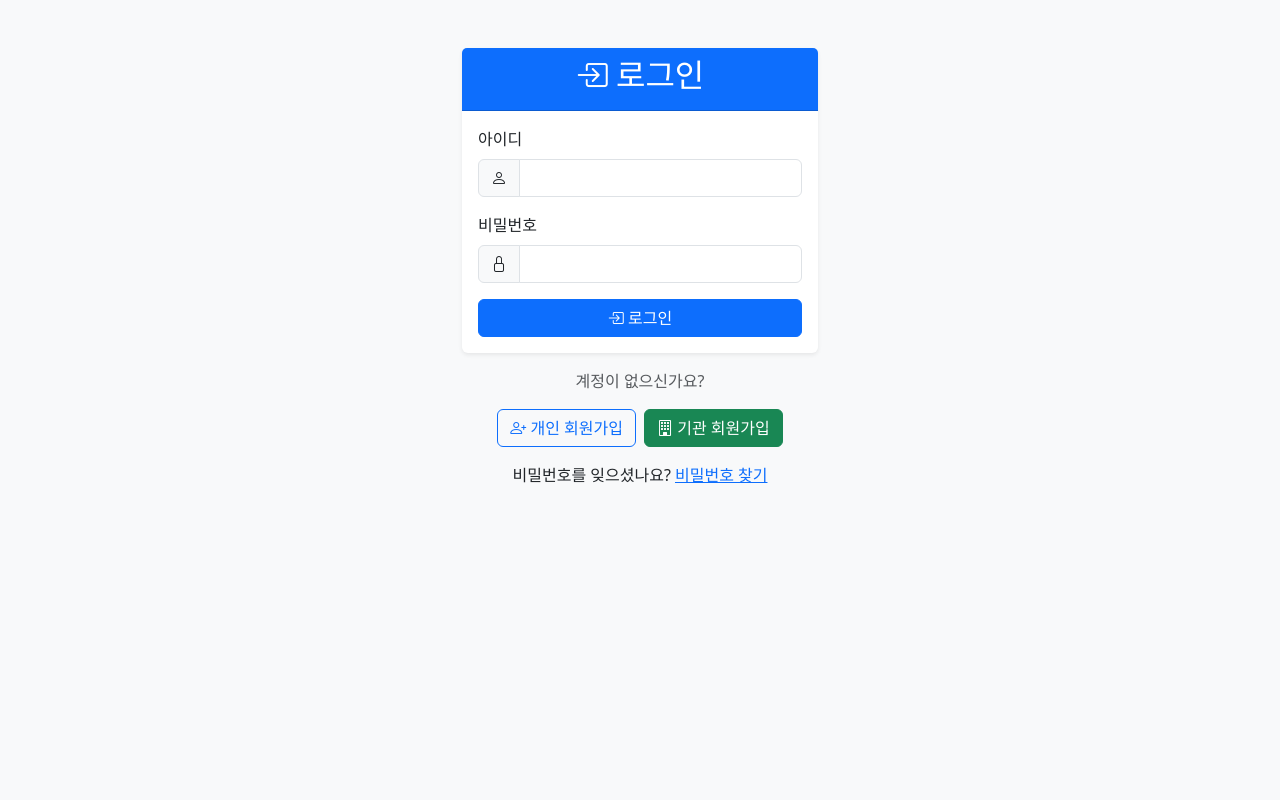
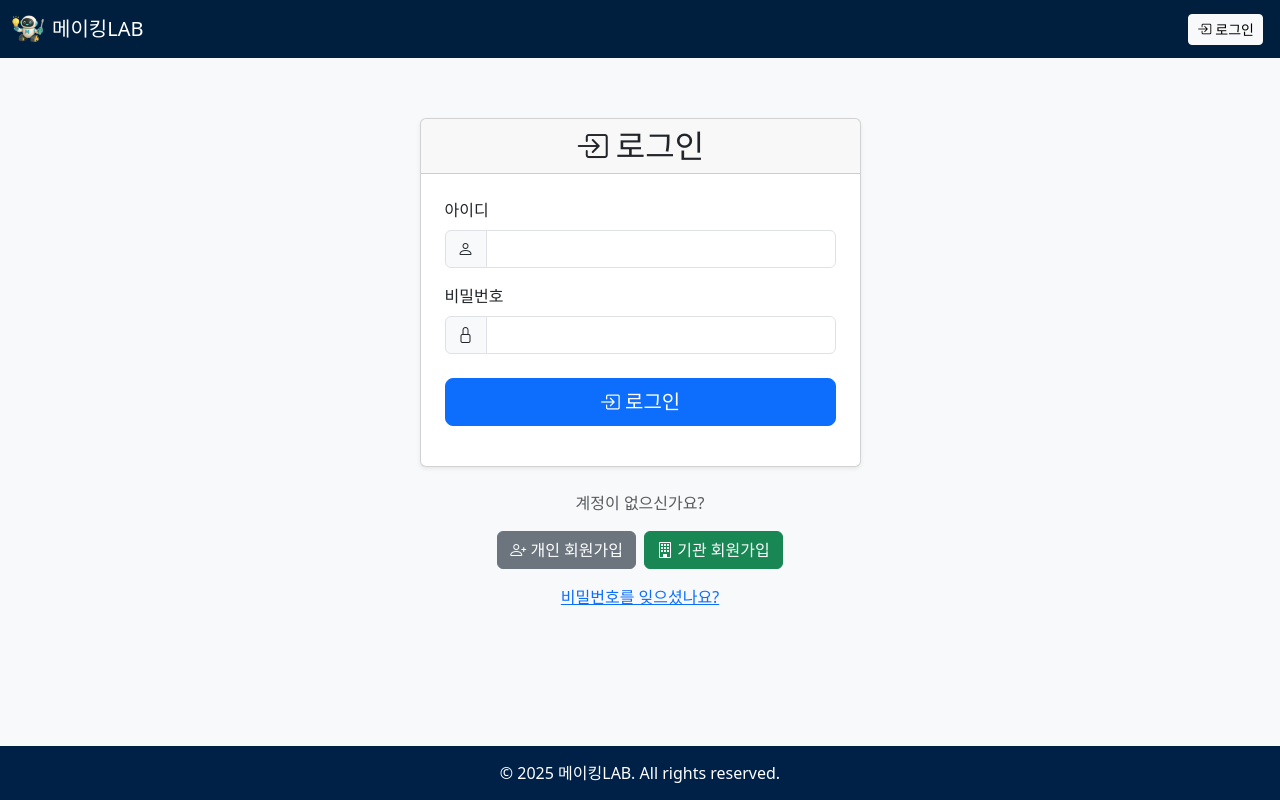
Before and after one commit to steam-making/making_site, a Django app: template accounts/templates/registration/login.html in a window 1280 px wide. Run offline with Django 5.2, Linux system fonts and the light colour scheme; the template is opened without the code that fills it, so the values that code supplies are empty.

Commit message:
로그인/프로필 템플릿 수정
Ultraworked with [Sisyphus](https://github.com/code-yeongyu/oh-my-opencode)

Co-authored-by: Sisyphus <clio-agent@sisyphuslabs.ai>

```diff
--- a/accounts/templates/registration/login.html
+++ b/accounts/templates/registration/login.html
@@ -1,22 +1,13 @@
-<!DOCTYPE html>
-<html lang="ko">
-<head>
-    <meta charset="UTF-8">
-    <meta name="viewport" content="width=device-width, initial-scale=1.0">
-    <title>로그인</title>
-    <link href="https://cdn.jsdelivr.net/npm/bootstrap@5.3.0/dist/css/bootstrap.min.css" rel="stylesheet">
-    <!-- ✅ Bootstrap Icons -->
-    <link href="https://cdn.jsdelivr.net/npm/bootstrap-icons@1.11.3/font/bootstrap-icons.css" rel="stylesheet">
-</head>
-<body class="bg-light">
+{% extends "base.html" %}
+{% block content %}
 <div class="container">
     <div class="row justify-content-center">
-            <div class="col-md-4">
-                <div class="card mt-5 shadow-sm border-0">
-                    <div class="card-header text-center bg-primary text-white">
-                        <h2><i class="bi bi-box-arrow-in-right"></i> 로그인</h2>
+        <div class="col-md-6 col-lg-5">
+            <div class="card mt-5 shadow-sm">
+                <div class="card-header text-center">
+                    <h2 class="mb-0"><i class="bi bi-box-arrow-in-right me-2"></i>로그인</h2>
                 </div>
-                    <div class="card-body">
+                <div class="card-body p-4">
                     <form method="post" action="{% url 'login' %}">
                         {% csrf_token %}
 
@@ -39,7 +30,7 @@
                             </div>
                         </div>
 
-                            <div class="mb-3">
+                        <div class="mb-4">
                             <label class="form-label">비밀번호</label>
                             <div class="input-group">
                                 <span class="input-group-text"><i class="bi bi-lock"></i></span>
@@ -47,17 +38,19 @@
                             </div>
                         </div>
 
-                            <button type="submit" class="btn btn-primary w-100">
+                        <div class="d-grid">
+                            <button type="submit" class="btn btn-primary btn-lg">
                                 <i class="bi bi-box-arrow-in-right"></i> 로그인
                             </button>
+                        </div>
                     </form>
                 </div>
             </div>
 
-                <div class="text-center mt-3">
+            <div class="text-center mt-4">
                 <p class="text-muted">계정이 없으신가요?</p>
                 <div class="d-flex justify-content-center gap-2">
-                        <a class="btn btn-outline-primary" href="{% url 'signup' %}">
+                    <a class="btn btn-secondary" href="{% url 'signup' %}">
                         <i class="bi bi-person-plus"></i> 개인 회원가입
                     </a>
                     <a class="btn btn-success" href="{% url 'institution_signup' %}">
@@ -65,12 +58,10 @@
                     </a>
                 </div>
                 <p class="mt-3">
-                        비밀번호를 잊으셨나요?
-                        <a href="{% url 'password_reset' %}">비밀번호 찾기</a>
+                    <a href="{% url 'password_reset' %}">비밀번호를 잊으셨나요?</a>
                 </p>
             </div>
         </div>
     </div>
 </div>
-</body>
-</html>
+{% endblock %}
```
Also changed, not shown: accounts/templates/accounts/profile.html (+3 -33 lines), accounts/templates/registration/logged_out.html (+13 -19 lines). Lines whose indentation alone changed are shown as unchanged.
